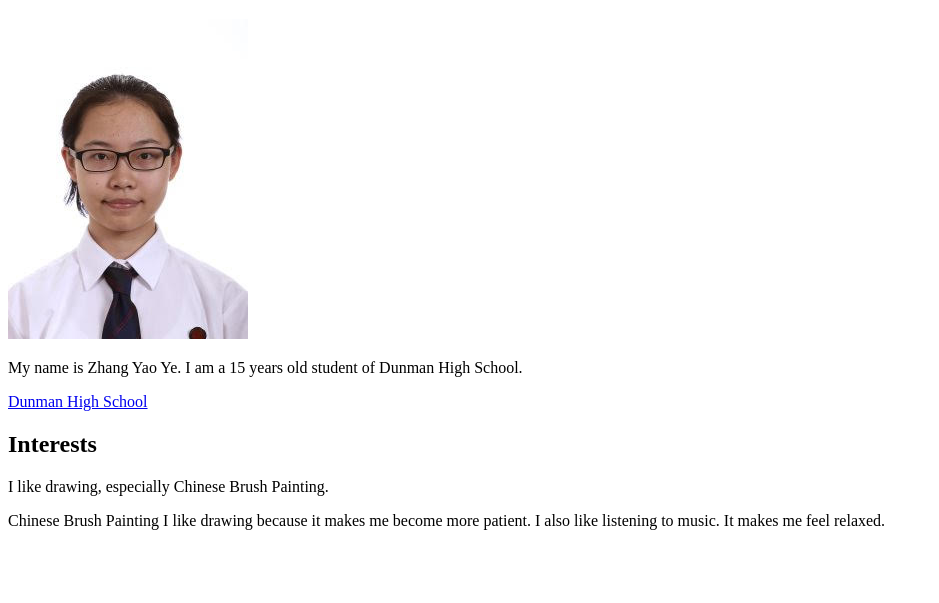
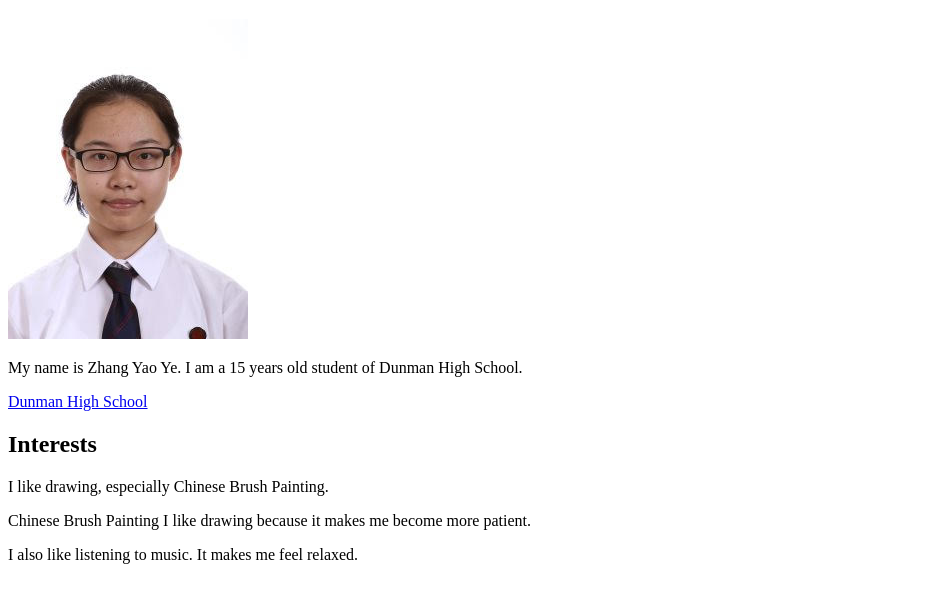
Before and after one commit to dhs17y1czhangyaoye/dhs17y1czhangyaoye.github.io, a plain HTML site: page index.html in a window 1280 px wide. Shown: the part 61-664 px from the top of the page, without its empty margins (0-939 px from the left). Drawn offline with Linux system fonts and the light colour scheme.

Commit message:
Update index.html

```diff
--- a/index.html
+++ b/index.html
@@ -10,6 +10,6 @@
 <h2>Interests</h2>
  <p>I like drawing, especially Chinese Brush Painting.</p><a herf ="http://www.asia-art.net/chinese_brush.html">Chinese Brush Painting </a>
 </body>I like drawing because it makes me become more patient.
-  I also like listening to music. It makes me feel relaxed.
+ <p>I also like listening to music. It makes me feel relaxed.</p>
   </head>
 </html>
```
